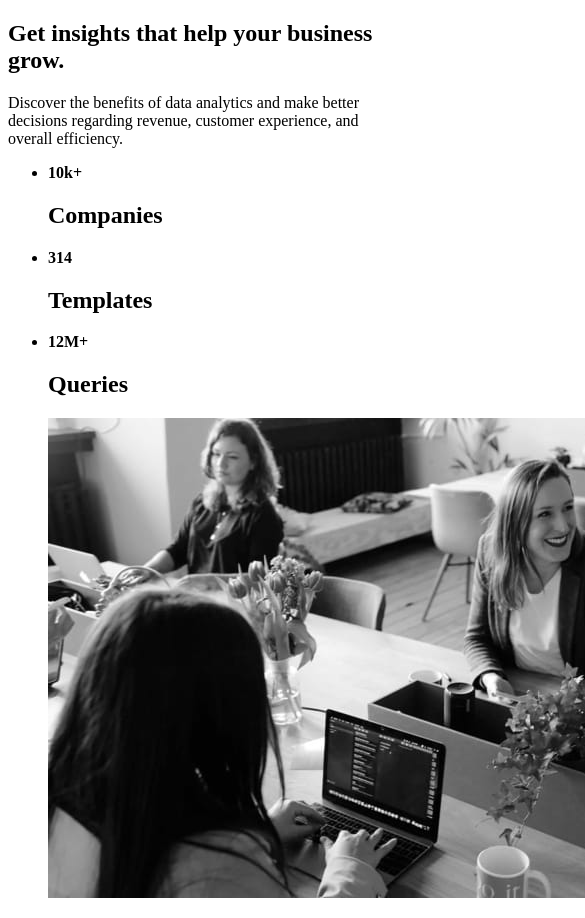
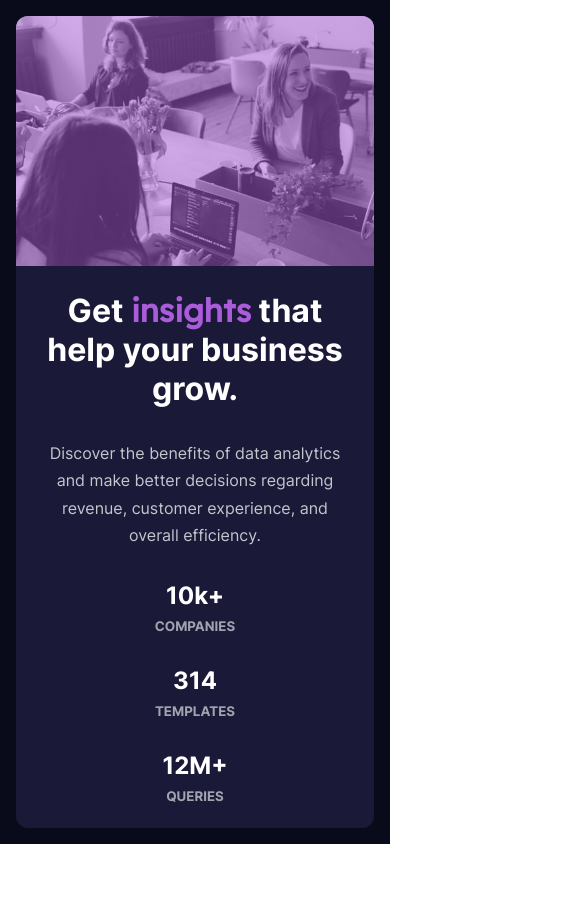
Before and after one commit to naskriK/Insights, a plain HTML site: page index.html in a window 390 px wide. Shown: the top 918 px of the page, 585 px wide, since content can reach past the window. After the commit the page ends 844 px from the top, so only its background shows below. Drawn offline with Linux system fonts and the light colour scheme.

Commit message:
Styling
Styling on desktop and mobile.

```diff
--- a/index.html
+++ b/index.html
@@ -21,6 +21,8 @@
       name="keywords"
       content="Discover,benefits,data analytics, best, customer experience, efficiency"
     />
+    <link rel="stylesheet" href="./src/css/style.css" />
+
     <title>Frontend Mentor | Stats preview card component</title>
   </head>
   <body>
@@ -53,19 +55,7 @@
               </ul>
             </div>
           </div>
-          <figure class="card__image-container">
-            <picture>
-              <source
-                srcset="./src/assets/images/image-header-mobile.jpg"
-                media="(max-width:600px)"
-              />
-              <img
-                src="./src/assets/images/image-header-desktop.jpg"
-                alt="Woman coding at job"
-                class="card__image"
-              />
-            </picture>
-          </figure>
+          <figure class="card__image-container">&nbsp;</figure>
         </article>
       </div>
     </main>
--- a/src/css/style.css
+++ b/src/css/style.css
@@ -49,3 +49,122 @@
 body {
   font-family: var(--primary--ff);
 }
+
+.main {
+  min-height: 100vh;
+  display: flex;
+  align-items: center;
+  justify-content: center;
+  background-color: var(--color-background);
+}
+
+.wrapper {
+  --width: 71.25rem;
+  max-width: var(--width);
+  margin: 0 auto;
+  padding: 0 1rem;
+}
+
+.card {
+  border-radius: 12px;
+  overflow: hidden;
+  display: grid;
+  grid-template-columns: repeat(2, 1fr);
+  background-color: var(--color-card);
+}
+
+.card__content {
+  padding: 3rem;
+  display: flex;
+  flex-direction: column;
+}
+
+.card__title {
+  color: var(--color-heading);
+  font-size: 2.5rem;
+  margin-bottom: 2rem;
+}
+
+.card__special {
+  font-family: var(--secondary--ff);
+  color: var(--color-accent);
+}
+
+.card__description {
+  line-height: 1.7;
+  color: var(--color-main-paragraph);
+  margin-bottom: 2rem;
+}
+
+.stats {
+  margin-top: auto;
+}
+
+.stats__list {
+  display: flex;
+  align-items: center;
+  gap: 4rem;
+}
+
+.stats__item {
+  display: flex;
+  flex-direction: column;
+  gap: 0.5rem;
+}
+
+.stats__value {
+  color: var(--color-heading);
+  font-size: 1.5rem;
+}
+
+.stats__title {
+  text-transform: uppercase;
+  font-size: 0.833rem;
+  color: var(--color-stat-headings);
+}
+
+.card__image-container {
+  background-image: linear-gradient(
+      hsla(277, 64%, 61%, 0.5),
+      hsla(277, 64%, 61%, 0.5)
+    ),
+    url("./../assets/images/image-header-desktop.jpg");
+  background-size: cover;
+}
+
+@media (max-width: 62rem) {
+  .wrapper {
+    --width: 30rem;
+  }
+
+  .card {
+    grid-template-columns: 1fr;
+  }
+
+  .card__image-container {
+    height: 250px;
+  }
+
+  .card__image-container {
+    order: -1;
+  }
+
+  .card__content {
+    text-align: center;
+  }
+}
+
+@media (max-width: 38rem) {
+  .card__title {
+    font-size: 2rem;
+  }
+
+  .card__content {
+    padding: 1.5rem;
+  }
+
+  .stats__list {
+    flex-direction: column;
+    gap: 2rem;
+  }
+}
```
